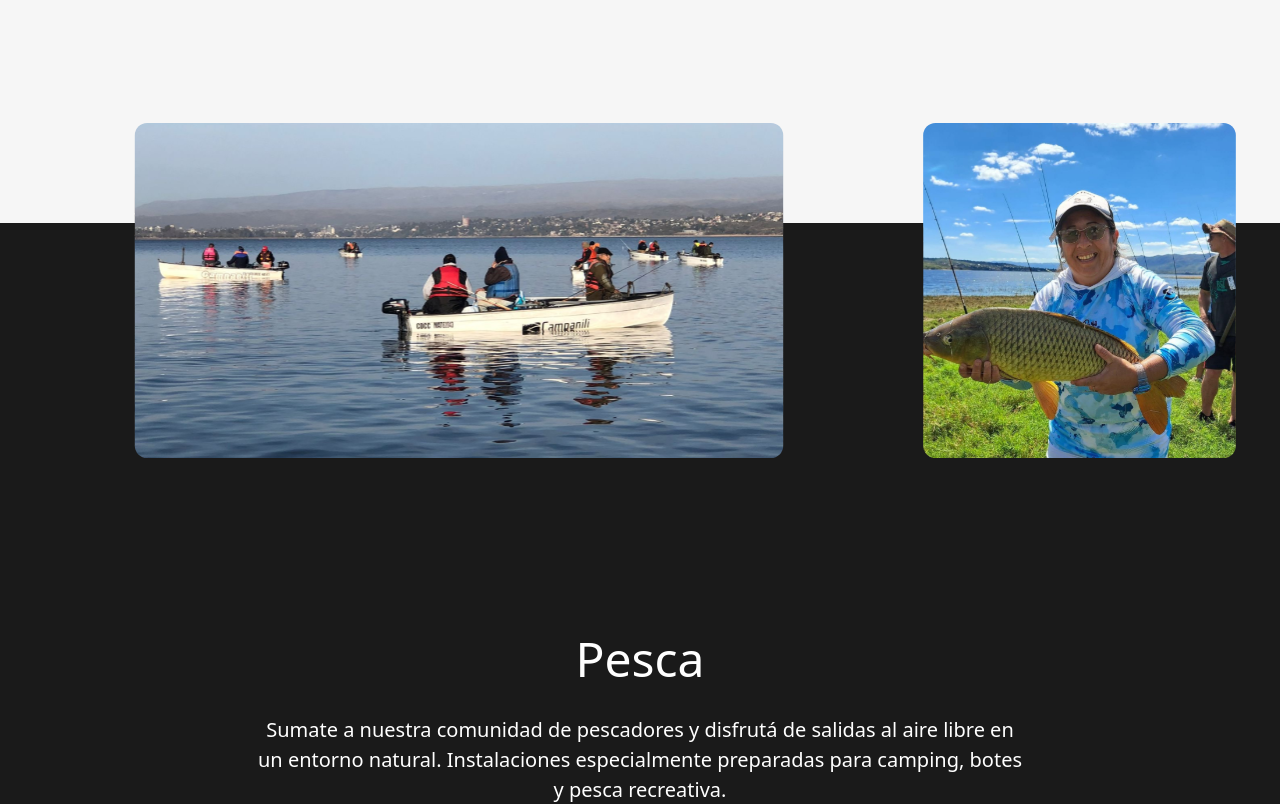
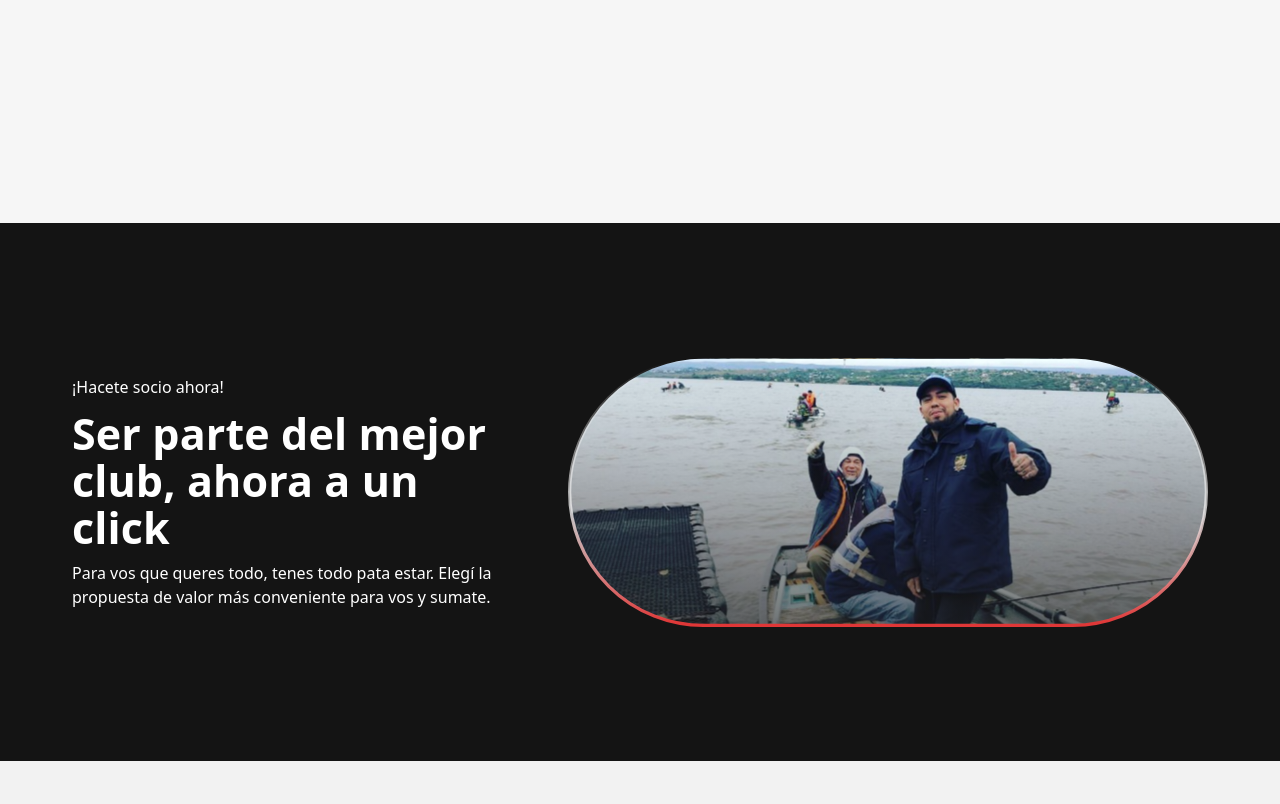
Before and after one commit to AgustinMateos/clubdeportivocordoba, a Next.js app: page / in a window 1280 px wide. Shown: the part 2320-3124 px from the top of the page. Built offline with nearby package versions, Linux system fonts and the light colour scheme.

Commit message:
hacete socio y beneficios

```diff
--- a/src/app/page.jsx
+++ b/src/app/page.jsx
@@ -15,14 +15,14 @@ export default function Home() {
       <main className="relative">
        <PrimerComponente/>
       <Actividades/>
-      <Pesca/>
+      {/* <Pesca/> */}
        {/* <Colonia/>  */}
        {/* <Historia/>
        }
        {/* <Tarifas/> */}
-       {/* <HaceteSocio/>
+       <HaceteSocio/>
        <Beneficios/>
-       <Footer/> */}
+       {/* <Footer/> */}
       </main>
 
     </div>
```
